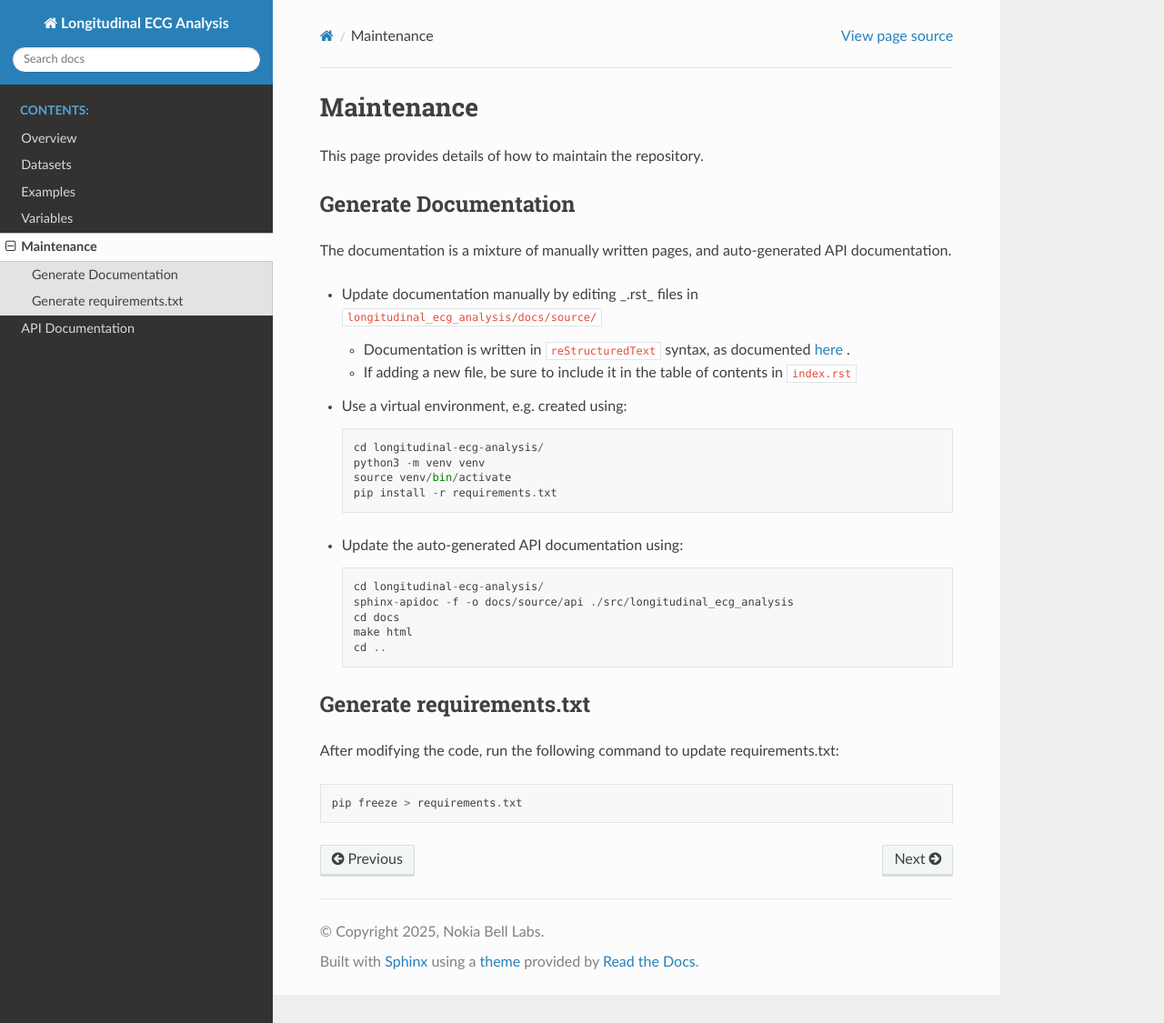
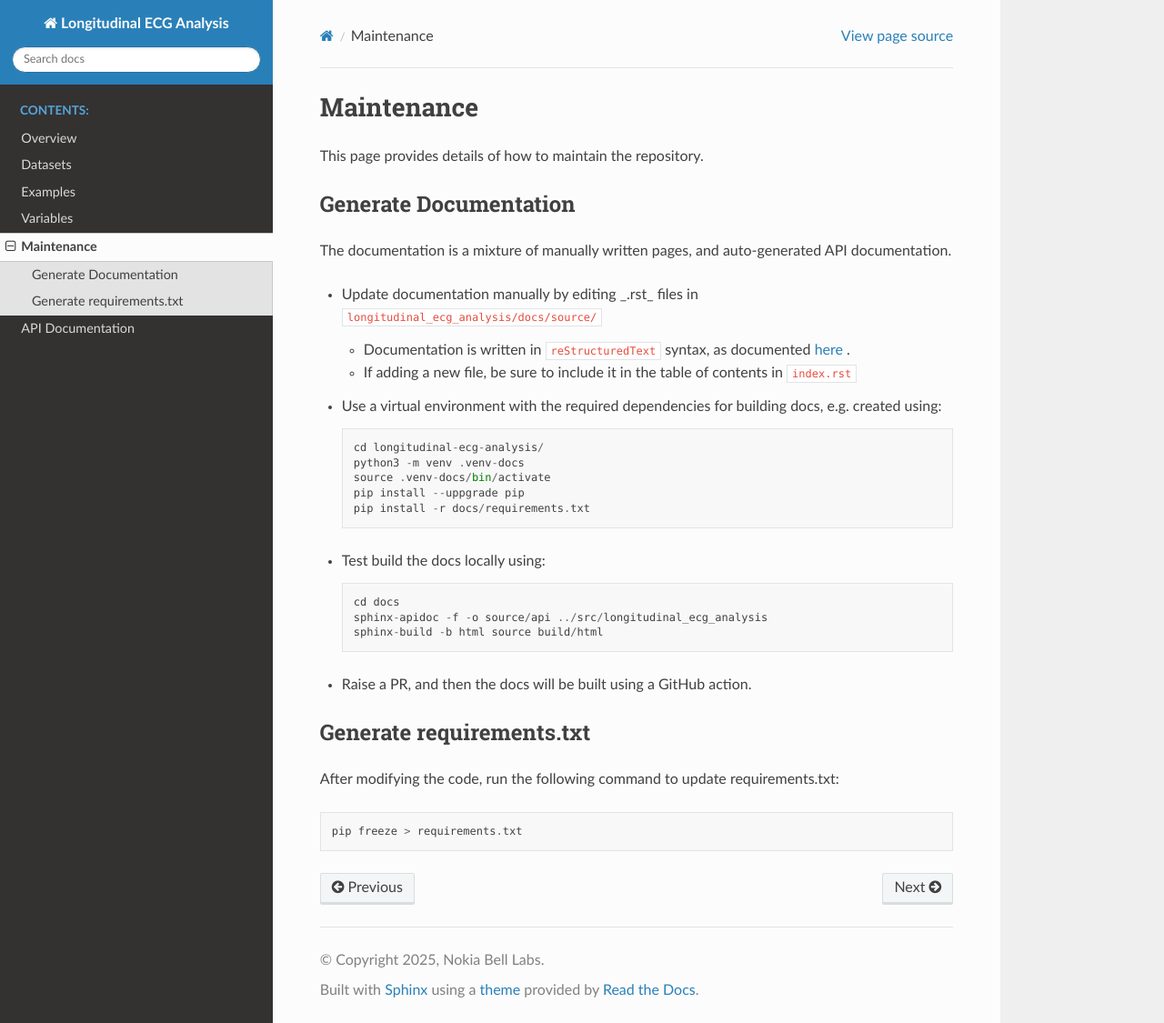
Before and after one commit to Nokia-Bell-Labs/longitudinal-ecg-analysis, a Sphinx documentation site: the page built from docs/source/maintenance.rst, in a window 1280 px wide and 1125 px high. Shown: the whole window at 91% size. Built offline with Sphinx 7.4.7 and the Read the Docs theme 3.1.0, drawn with Linux system fonts in a browser that asks for light colours.

Commit message:
updated maintenance instructions for new docs generation

```diff
--- a/docs/source/maintenance.rst
+++ b/docs/source/maintenance.rst
@@ -13,20 +13,22 @@ The documentation is a mixture of manually written pages, and auto-generated API
   * Documentation is written in ``reStructuredText`` syntax, as documented `here <https://www.sphinx-doc.org/en/master/usage/restructuredtext/index.html>`_ .
   * If adding a new file, be sure to include it in the table of contents in ``index.rst``
 
-* Use a virtual environment, e.g. created using::
+* Use a virtual environment with the required dependencies for building docs, e.g. created using::
 
    cd longitudinal-ecg-analysis/
-   python3 -m venv venv
-   source venv/bin/activate
-   pip install -r requirements.txt
+   python3 -m venv .venv-docs
+   source .venv-docs/bin/activate
+   pip install --uppgrade pip
+   pip install -r docs/requirements.txt
 
-* Update the auto-generated API documentation using::
+* Test build the docs locally using::
 
-   cd longitudinal-ecg-analysis/
-   sphinx-apidoc -f -o docs/source/api ./src/longitudinal_ecg_analysis
    cd docs
-   make html
-   cd ..
+   sphinx-apidoc -f -o source/api ../src/longitudinal_ecg_analysis
+   sphinx-build -b html source build/html
+
+* Raise a PR, and then the docs will be built using a GitHub action.
+
 
 Generate requirements.txt
 -------------------------
```
